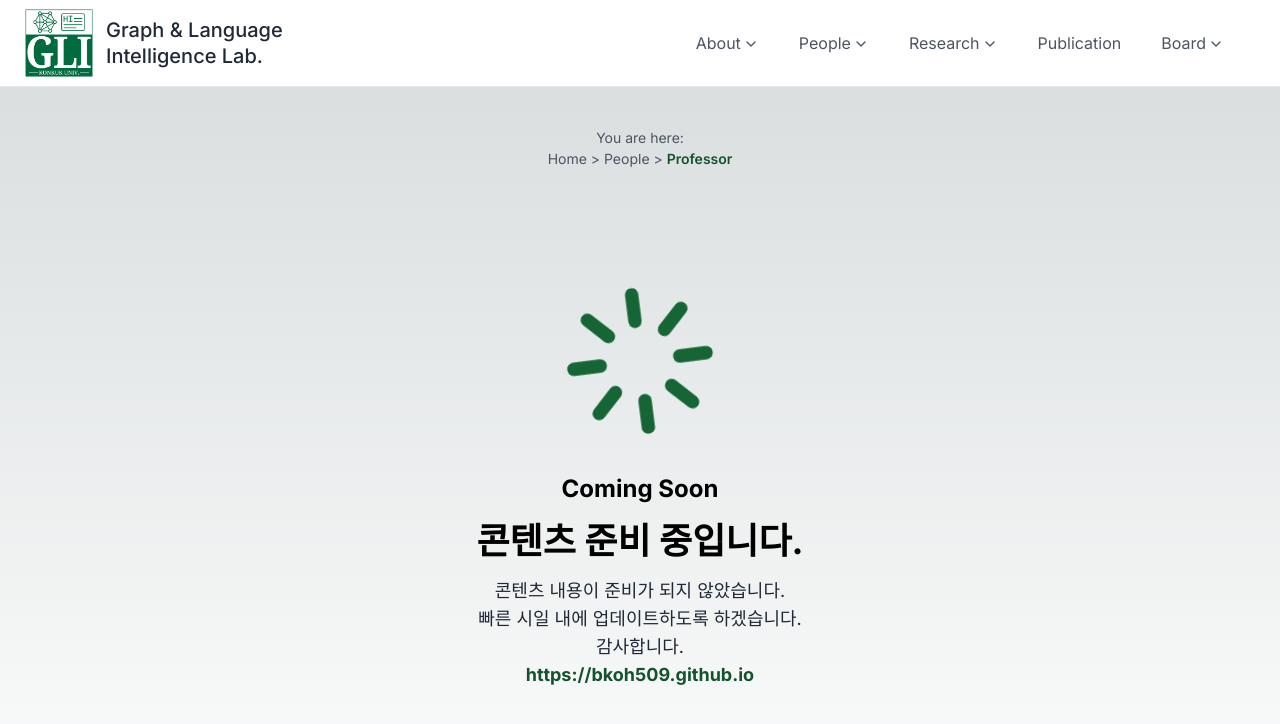
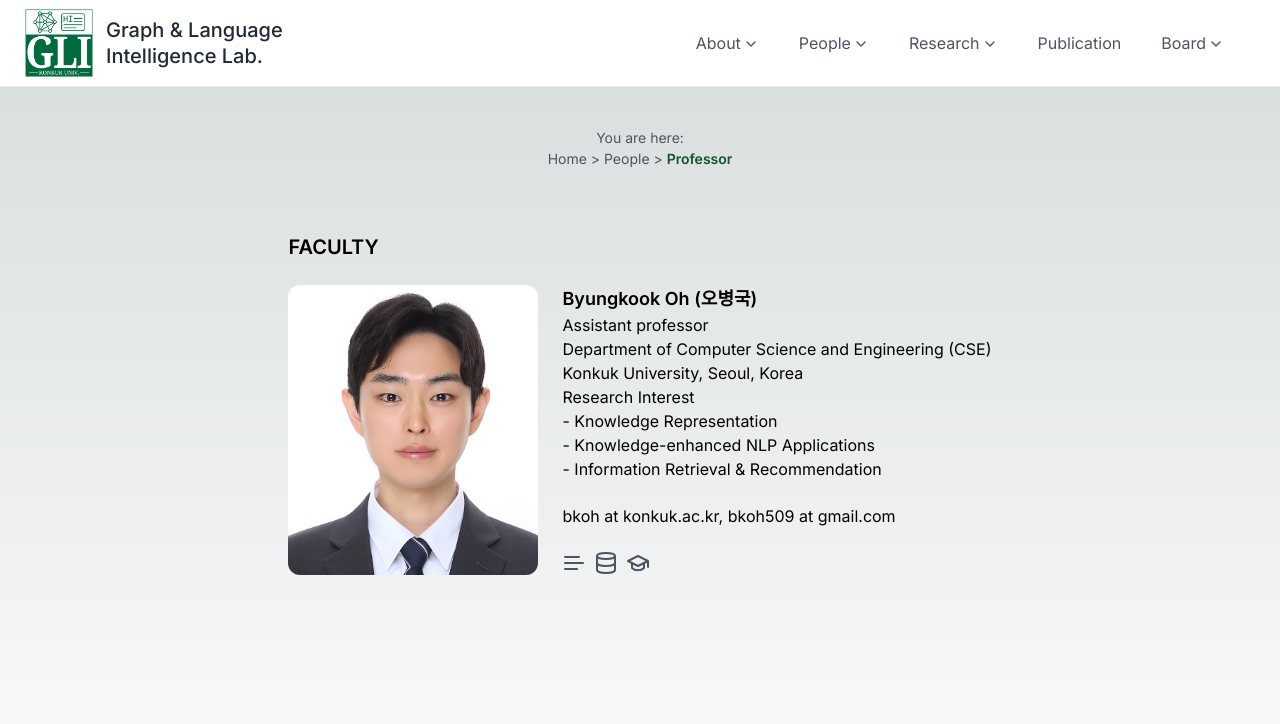
Before and after one commit to GLI-Lab/GLI-Lab, a Next.js app: page /people/professor in a window 1280 px wide. Before the commit this address had no page. Shown: the top 724 px of the page. Built offline with nearby package versions, Linux system fonts and the light colour scheme.

Commit message:
init professor and topic pages

```diff
--- a/src/app/not-found.tsx
+++ b/src/app/not-found.tsx
@@ -8,7 +8,7 @@ export default function NotFound() {
       <div className="mt-10 text-gray-600 text-[14px]">
         You are here: <Breadcrumb/>
       </div>
-      <LoaderIcon className="mt-28 h-40 w-40 animate-spin text-green-800"/>
+      <LoaderIcon className="mt-24 h-40 w-40 animate-spin text-green-800"/>
       <h1 className="mt-8 text-2xl font-bold">Coming Soon</h1>
       <h1 className="mt-4 text-4xl font-bold">콘텐츠 준비 중입니다.</h1>
       <p className="mt-4 text-lg text-gray-800">
--- /dev/null
+++ b/src/app/people/professor/page.tsx
@@ -0,0 +1,114 @@
+import {getMetadata} from "@/lib/GetMetadata";
+import {Metadata} from "next";
+import {Breadcrumb} from "@/components/Breadcrumb";
+import {JSX, SVGProps} from "react";
+import Image from "next/image";
+
+export const generateMetadata = async (): Promise<Metadata> => {
+  return getMetadata({
+    title: `Research Topic`,
+  });
+};
+
+export default function Page() {
+  return (
+    <div className="flex h-screen flex-col items-center text-center">
+      <div className="mt-10 text-gray-600 text-[14px]">
+        You are here: <Breadcrumb/>
+      </div>
+
+      <div className="mt-16 text-left">
+        <h2 className="text-xl font-semibold">FACULTY</h2>
+        <div className="flex flex-col space-y-8 pt-6">
+          <div className="flex space-x-6">
+            <Image alt="Byungkook Oh" className="rounded-xl" height="250" width="250" src="/professor.jpg" />
+            <div className="flex flex-col justify-between">
+              <div>
+                <h3 className="text-lg font-semibold">Byungkook Oh (오병국)</h3>
+                <p className="">Assistant professor</p>
+                <p className="">Department of Computer Science and Engineering (CSE)</p>
+                <p className="">Konkuk University, Seoul, Korea</p>
+                <p className="">Research Interest</p>
+                <p className=""> - Knowledge Representation</p>
+                <p className=""> - Knowledge-enhanced NLP Applications</p>
+                <p className=""> - Information Retrieval & Recommendation</p>
+              </div>
+              <div className="space-y-1">
+                <p className="">bkoh at konkuk.ac.kr, bkoh509 at gmail.com</p>
+              </div>
+              <div className="flex space-x-2">
+                <TextIcon className="text-gray-600"/>
+                <DatabaseIcon className="text-gray-600"/>
+                <GraduationCapIcon className="text-gray-600"/>
+              </div>
+            </div>
+          </div>
+        </div>
+      </div>
+    </div>
+  )
+}
+
+function DatabaseIcon(props: JSX.IntrinsicAttributes & SVGProps<SVGSVGElement>) {
+  return (
+    <svg
+      {...props}
+      xmlns="http://www.w3.org/2000/svg"
+      width="24"
+      height="24"
+      viewBox="0 0 24 24"
+      fill="none"
+      stroke="currentColor"
+      strokeWidth="2"
+      strokeLinecap="round"
+      strokeLinejoin="round"
+    >
+      <ellipse cx="12" cy="5" rx="9" ry="3"/>
+      <path d="M3 5V19A9 3 0 0 0 21 19V5"/>
+      <path d="M3 12A9 3 0 0 0 21 12"/>
+    </svg>
+  )
+}
+
+
+function GraduationCapIcon(props: JSX.IntrinsicAttributes & SVGProps<SVGSVGElement>) {
+  return (
+    <svg
+      {...props}
+      xmlns="http://www.w3.org/2000/svg"
+      width="24"
+      height="24"
+      viewBox="0 0 24 24"
+      fill="none"
+      stroke="currentColor"
+      strokeWidth="2"
+      strokeLinecap="round"
+      strokeLinejoin="round"
+    >
+      <path d="M22 10v6M2 10l10-5 10 5-10 5z"/>
+      <path d="M6 12v5c3 3 9 3 12 0v-5"/>
+    </svg>
+  )
+}
+
+
+function TextIcon(props: JSX.IntrinsicAttributes & SVGProps<SVGSVGElement>) {
+  return (
+    <svg
+      {...props}
+      xmlns="http://www.w3.org/2000/svg"
+      width="24"
+      height="24"
+      viewBox="0 0 24 24"
+      fill="none"
+      stroke="currentColor"
+      strokeWidth="2"
+      strokeLinecap="round"
+      strokeLinejoin="round"
+    >
+      <path d="M17 6.1H3"/>
+      <path d="M21 12.1H3"/>
+      <path d="M15.1 18H3"/>
+    </svg>
+  )
+}
--- /dev/null
+++ b/src/app/research/topic/page.tsx
@@ -0,0 +1,42 @@
+import {getMetadata} from "@/lib/GetMetadata";
+import {Metadata} from "next";
+import {Breadcrumb} from "@/components/Breadcrumb";
+
+export const generateMetadata = async (): Promise<Metadata> => {
+  return getMetadata({
+    title: `Research Topic`,
+  });
+};
+
+export default function Page() {
+  return (
+    <div className="flex h-screen flex-col items-center text-center">
+      <div className="mt-10 text-gray-600 text-[14px]">
+        You are here: <Breadcrumb/>
+      </div>
+
+      <div className="mt-16 text-left">
+        <p className="text-lg mb-4">Our research fields are as follows:</p>
+        <div className="space-y-6">
+          <div>
+            <h2 className="text-xl font-semibold mb-2">Knowledge Representation with Deep Learning</h2>
+            <ul className="list-inside list-disc space-y-1">
+              <li>Knowledge Graph Embedding and Completion</li>
+              <li>Reliable Knowledge Graph Path Representation Learning</li>
+              <li>Context-aware Relational Learning for Knowledge Graphs</li>
+              <li>Open-World Knowledge Graph Completion for Unseen Entities and Relations</li>
+            </ul>
+          </div>
+          <div>
+            <h2 className="text-xl font-semibold mb-2">NLP with Deep Learning & Knowledge Graphs</h2>
+            <ul className="list-inside list-disc space-y-1">
+              <li>Knowledge Injection for Conversational Recommender System</li>
+              <li>Persona-Grounded Response Generation with Commonsense Knowledge</li>
+              <li>Empathetic Response Generation via Recognizing Emotional Feature Transitions</li>
+              <li>Active Learning for Information Extraction from Unstructured Text</li>
+            </ul>
+          </div>
+        </div>
+      </div>
+    </div>
+)}
--- a/src/components/Breadcrumb.tsx
+++ b/src/components/Breadcrumb.tsx
@@ -10,11 +10,15 @@ export function Breadcrumb() {
   const links = [
     {name: 'Home', path: '/'}, // 항상 포함
   ];
+  const mapping: { [key: string]: string } = {
+    'topic': 'Research Topic',
+  }
 
   // 동적으로 경로와 이름 매핑
   segments.forEach((segment, index) => {
     const path = `/${segments.slice(0, index + 1).join('/')}`;
-    let name = segment.charAt(0).toUpperCase() + segment.slice(1); // Capitalize the first letter
+    segment = mapping[segment] || segment  // undefined 대응
+    let name = segment.charAt(0).toUpperCase() + segment.slice(1); // 첫번째 문자 대문자
     links.push({name, path});
   });
 
```
Also changed, not shown: public/professor.jpg (added).
